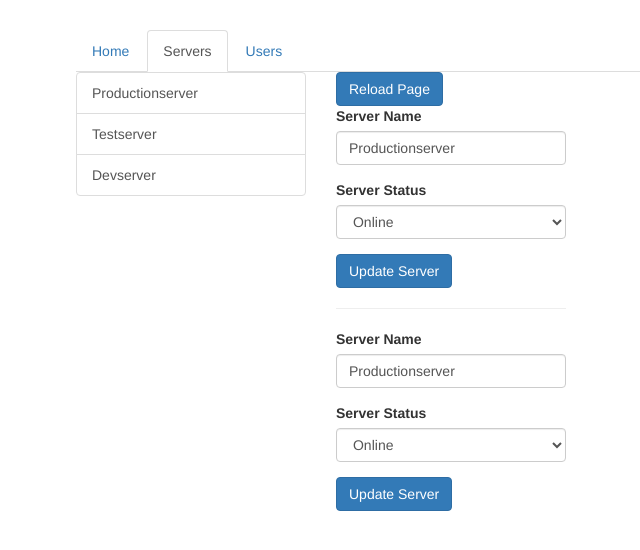
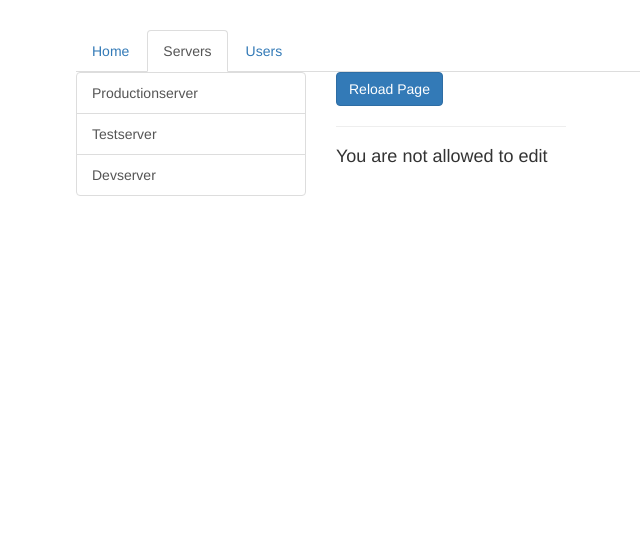
Before and after one commit to yashwadhwani08/angular-routing, an Angular app: page /servers/1/edit in a window 1280 px wide. Shown: the top 550 px of the page, without its empty margins (189-829 px from the left). Built offline with nearby package versions, Linux system fonts and the light colour scheme.

Commit message:
added the feture to edit server from the server component (WIP)

```diff
--- a/src/app/servers/edit-server/edit-server.component.html
+++ b/src/app/servers/edit-server/edit-server.component.html
@@ -1,21 +1,22 @@
+<h4 *ngIf="!allowEdit">You are not allowed to edit</h4>
+<div *ngIf="allowEdit">
   <div class="form-group">
     <label for="name">Server Name</label>
     <input
       type="text"
       id="name"
       class="form-control"
-    [(ngModel)]="serverName">
+      [(ngModel)]="serverName"
+    />
   </div>
   <div class="form-group">
     <label for="status">Server Status</label>
-  <select
-    id="status"
-    class="form-control"
-    [(ngModel)]="serverStatus">
+    <select id="status" class="form-control" [(ngModel)]="serverStatus">
       <option value="online">Online</option>
       <option value="offline">Offline</option>
     </select>
   </div>
-<button
-  class="btn btn-primary"
-  (click)="onUpdateServer()">Update Server</button>
+  <button class="btn btn-primary" (click)="onUpdateServer()">
+    Update Server
+  </button>
+</div>
--- a/src/app/servers/edit-server/edit-server.component.ts
+++ b/src/app/servers/edit-server/edit-server.component.ts
@@ -1,7 +1,7 @@
 import { Component, OnInit } from '@angular/core';
 
 import { ServersService } from '../servers.service';
-import { ActivatedRoute } from '@angular/router';
+import { ActivatedRoute, Params } from '@angular/router';
 
 @Component({
   selector: 'app-edit-server',
@@ -12,6 +12,7 @@ export class EditServerComponent implements OnInit {
   server: { id: number; name: string; status: string };
   serverName = '';
   serverStatus = '';
+  allowEdit = false;
 
   constructor(
     private serversService: ServersService,
@@ -24,8 +25,13 @@ export class EditServerComponent implements OnInit {
     console.log(this.route.snapshot.fragment);
 
     // we can use this observable approach to reactive retrieval of queryParams and fragment
-    this.route.queryParams.subscribe((queryParam: object)=>{console.log(queryParam['allowEdit'])});
-    this.route.fragment.subscribe((fragment: string)=>{console.log(fragment)});
+    this.route.queryParams.subscribe((queryParam: Params) => {
+      console.log(queryParam['allowEdit']);
+      this.allowEdit = queryParam['allowEdit'] === '1' ? true : false;
+    });
+    this.route.fragment.subscribe((fragment: string) => {
+      console.log(fragment);
+    });
     this.server = this.serversService.getServer(1);
     this.serverName = this.server.name;
     this.serverStatus = this.server.status;
--- a/src/app/servers/server/server.component.html
+++ b/src/app/servers/server/server.component.html
@@ -1,2 +1,3 @@
 <h5>{{ server.name }}</h5>
 <p>Server status is {{ server.status }}</p>
+<button class="btn btn-primary" (click)="onEdit()">Edit Server</button>
--- a/src/app/servers/server/server.component.ts
+++ b/src/app/servers/server/server.component.ts
@@ -1,7 +1,7 @@
 import { Component, OnInit } from '@angular/core';
 
 import { ServersService } from '../servers.service';
-import { ActivatedRoute, Params } from '@angular/router';
+import { ActivatedRoute, Params, Router } from '@angular/router';
 
 @Component({
   selector: 'app-server',
@@ -13,7 +13,8 @@ export class ServerComponent implements OnInit {
 
   constructor(
     private serversService: ServersService,
-    private route: ActivatedRoute
+    private route: ActivatedRoute,
+    private router: Router
   ) {}
 
   ngOnInit() {
@@ -24,4 +25,8 @@ export class ServerComponent implements OnInit {
       this.server = this.serversService.getServer(+params['id']);
     });
   }
+
+  onEdit(){
+    this.router.navigate(['edit'], {relativeTo: this.route})
+  }
 }
--- a/src/app/servers/servers.component.html
+++ b/src/app/servers/servers.component.html
@@ -4,7 +4,7 @@
       <a
         href="#"
         [routerLink]="['/servers', server.id]"
-        [queryParams]="{ allowEdit: '1' }"
+        [queryParams]="{ allowEdit: server.id === 3 ? '1' : '0' }"
         [fragment]="'loading'"
         class="list-group-item"
         *ngFor="let server of servers"
@@ -34,7 +34,7 @@
     <!-- Resolving the error with leading slash (hence making the path the absolute path: localhost:4200/servers) to routerLink making it an absolute URL which would be appended to localhost:4200/ -->
     <!-- <a routerLink="/servers">Reload page</a> -->
     <button class="btn btn-primary" (click)="onReload()">Reload Page</button>
-    <app-edit-server></app-edit-server>
+    <!-- <app-edit-server></app-edit-server> -->
     <hr />
     <!-- Adding router-outlet directive here for loading all child routes of the route being loaded on the servers-component, which is /servers route here -->
     <router-outlet></router-outlet>
```
Lines whose indentation alone changed are shown as unchanged.
